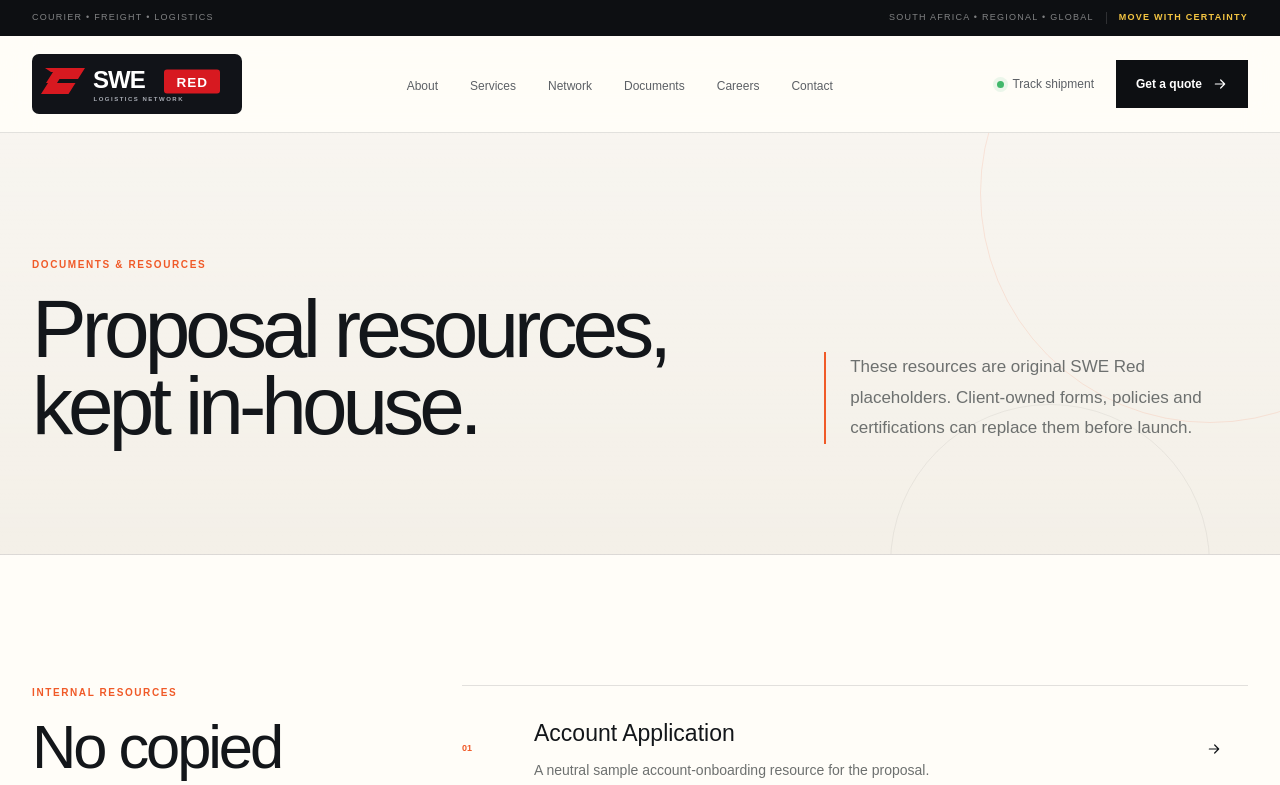
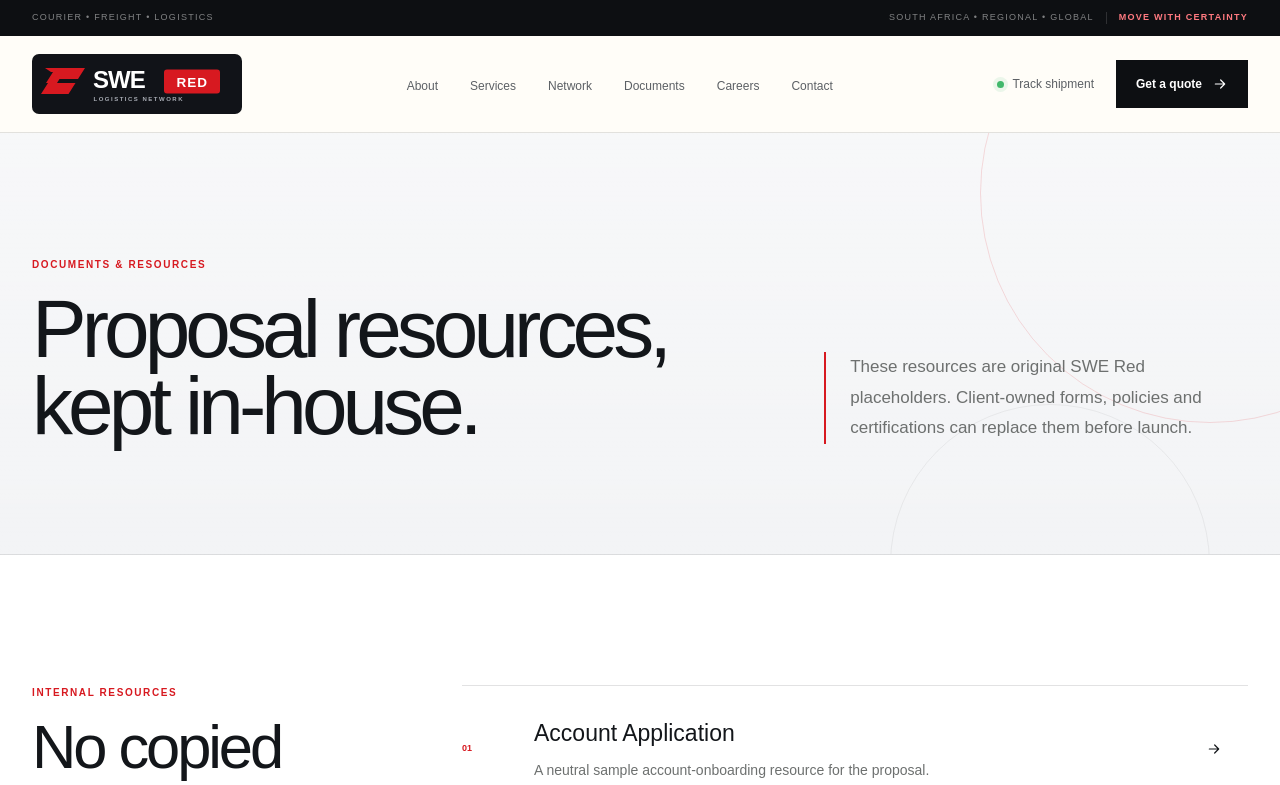
Before and after one commit to IKcracker/swe, a Next.js app: page /documents in a window 1280 px wide. Shown: the top 785 px of the page. Built offline with nearby package versions, Linux system fonts and the light colour scheme.

Commit message:
rebrand: apply SWE Red visual system

```diff
--- a/app/globals.css
+++ b/app/globals.css
@@ -3,10 +3,10 @@
 :root{
   --black:#0d0f12;
   --black-2:#171a1f;
-  --cream:#f4f0e8;
-  --paper:#fffdf8;
-  --orange:#f05a28;
-  --yellow:#f4c542;
+  --cream:#f3f4f6;
+  --paper:#ffffff;
+  --orange:#d71920;
+  --yellow:#ff5a5f;
   --text:#13161a;
   --muted:#6d706f;
   --line:rgba(19,22,26,.12);
@@ -520,3 +520,28 @@ var(--cream);border-bottom:1px solid var(--line)}
 .hero-copy{position:relative}
 .hero-copy::after{content:"";position:absolute;left:max(32px,calc((100vw - 1320px)/2));right:40px;bottom:74px;height:1px;background:rgba(19,22,26,.08)}
 .hero-footnote{position:relative;z-index:1}
+
+
+/* SWE Red rebrand */
+.brand-logo{width:210px;height:auto;display:block}
+.footer-logo{width:220px;height:auto;display:block}
+.red-brand-mark{display:inline-flex;align-items:center;gap:6px;background:var(--black);padding:9px 12px;border-radius:8px}
+.red-brand-mark strong{font-size:23px;letter-spacing:-.05em;color:#fff}
+.red-brand-mark small{font-size:9px;letter-spacing:.14em;color:#fff;background:var(--orange);padding:4px 6px;border-radius:4px}
+.resource-detail-copy{max-width:760px;padding:36px;background:var(--paper);border-top:5px solid var(--orange)}
+.resource-detail-copy>p{margin:0 0 24px;color:var(--muted);font-size:16px;line-height:1.8}
+.demo-track-result{margin-top:24px;padding:22px;background:#f7f7f8;border-left:4px solid var(--orange);display:grid;gap:7px}
+.demo-track-result small{font-size:9px;text-transform:uppercase;letter-spacing:.14em;color:var(--orange);font-weight:800}
+.demo-track-result strong{font-size:20px}
+.demo-track-result p{margin:0!important;color:var(--text)!important;font-size:14px!important;font-weight:700}
+.demo-track-result span{font-size:11px;color:var(--muted);line-height:1.5}
+.document-row{color:inherit}
+.document-row:hover{color:var(--orange)}
+.footer-cta{background:var(--orange)}
+.utility-inner strong{color:#ff7a80}
+.inner-hero::after{border-color:rgba(215,25,32,.14)}
+@media(max-width:700px){
+  .brand-logo{width:170px}
+  .footer-logo{width:190px}
+  .resource-detail-copy{padding:24px}
+}
```
